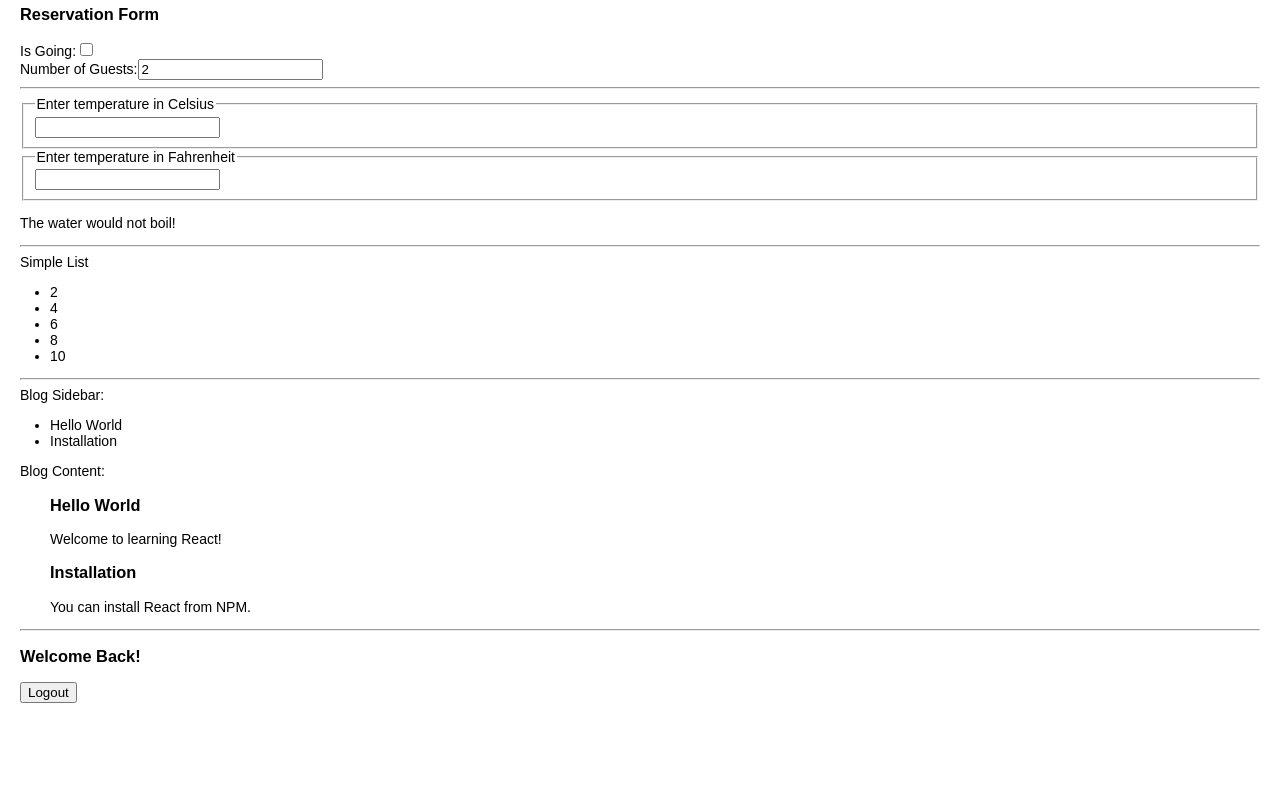
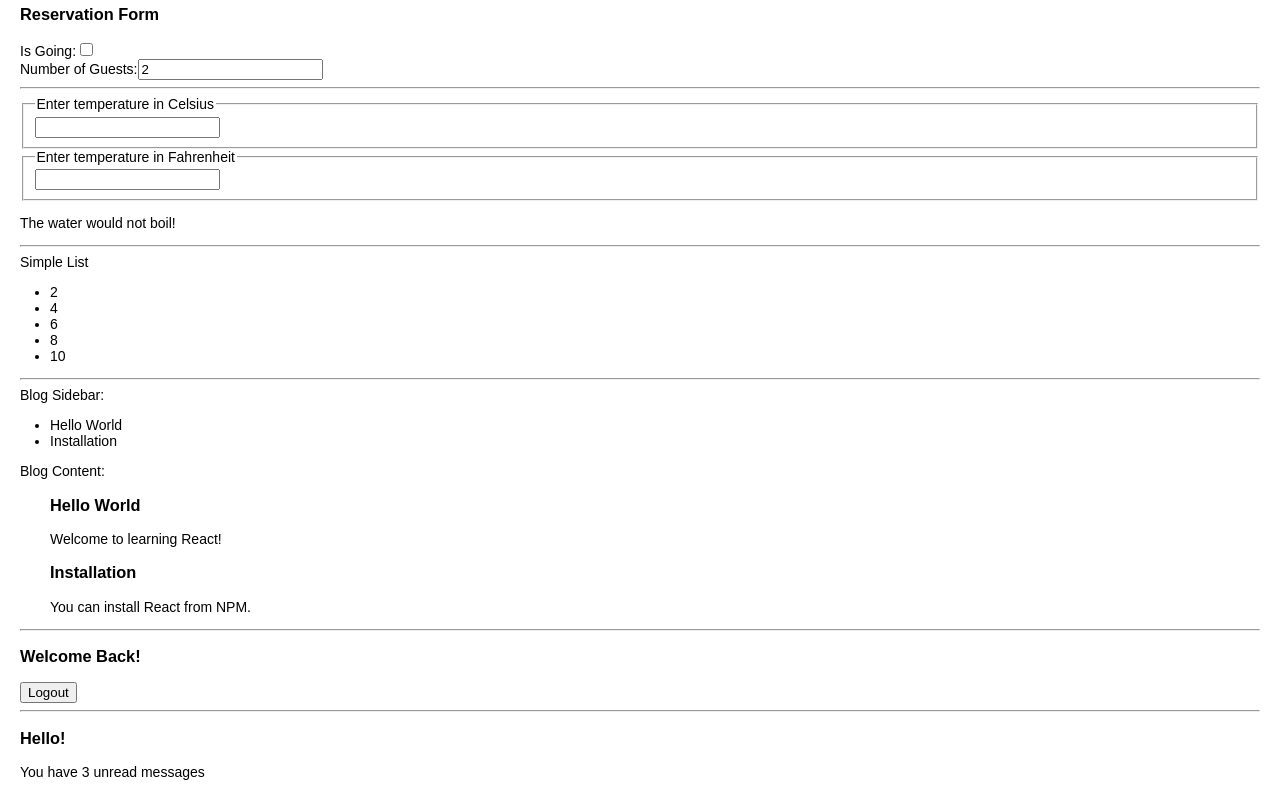
Before and after one commit to alimon808/react-doc-examples, a React (Create React App) app: page / in a window 1280 px wide. Shown: the part 1940-2740 px from the top of the page. Before the commit the page ends 2663 px from the top, so only its background shows below. Built offline with nearby package versions, Linux system fonts and the light colour scheme.

Commit message:
add Mailbox component

```diff
--- a/src/components/App.js
+++ b/src/components/App.js
@@ -14,6 +14,7 @@ import Calculator from './lifting-state/calculator';
 import SimpleList from './list-and-keys/simple-list';
 import { Blog } from './list-and-keys/blog';
 import LoginControl from './conditional-rendering/login-control';
+import MailBox from './conditional-rendering/mailbox';
 
 const comment = {
     date: new Date(),
@@ -60,6 +61,8 @@ export default class App extends React.Component {
                 <Blog />
                 <hr />
                 <LoginControl />
+                <hr />
+                <MailBox unreadMessages={['React', 'Re: React', 'Re:Re: React']} />
             </div>
         );
     }
--- /dev/null
+++ b/src/components/conditional-rendering/mailbox.js
@@ -0,0 +1,17 @@
+// https://reactjs.org/docs/conditional-rendering.html
+// demo inline `if` with logical && opeator
+import React from 'react';
+
+
+export default function MailBox(props) {
+    const unreadMessages = props.unreadMessages;
+    return (
+        <div>
+            <h3>Hello!</h3>
+            {
+                unreadMessages.length > 0 &&
+                <p>You have {unreadMessages.length} unread messages</p>
+            }
+        </div>
+    );
+}
```
